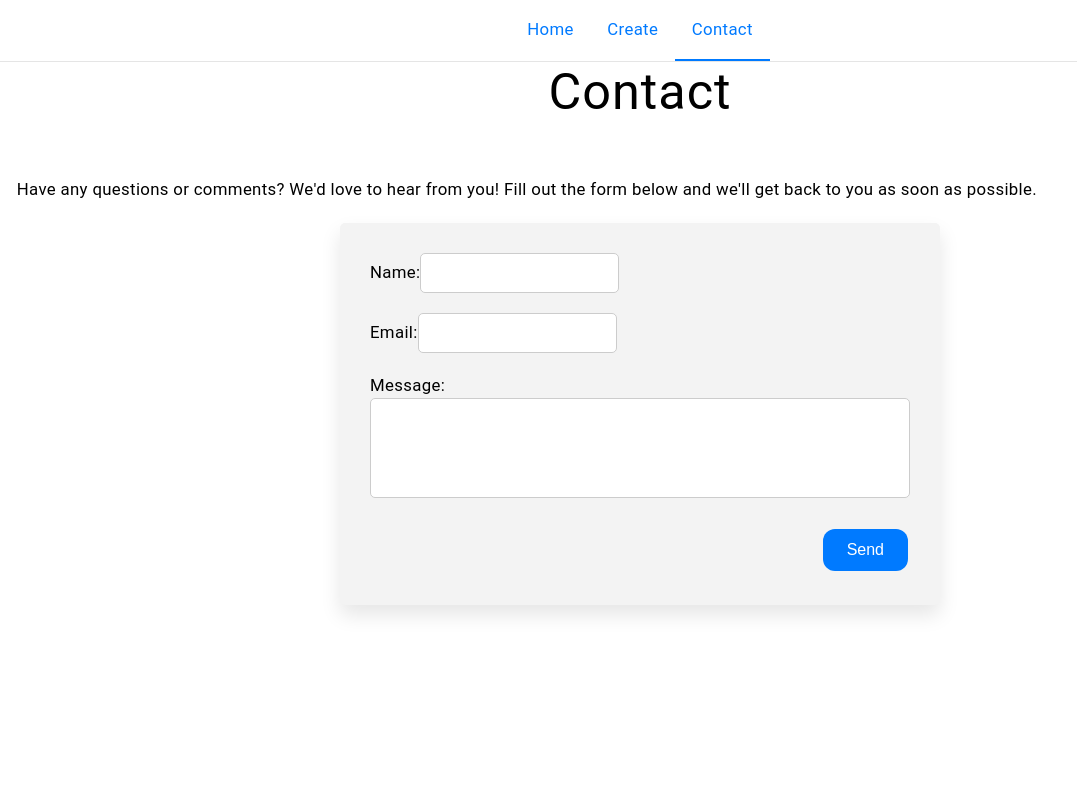
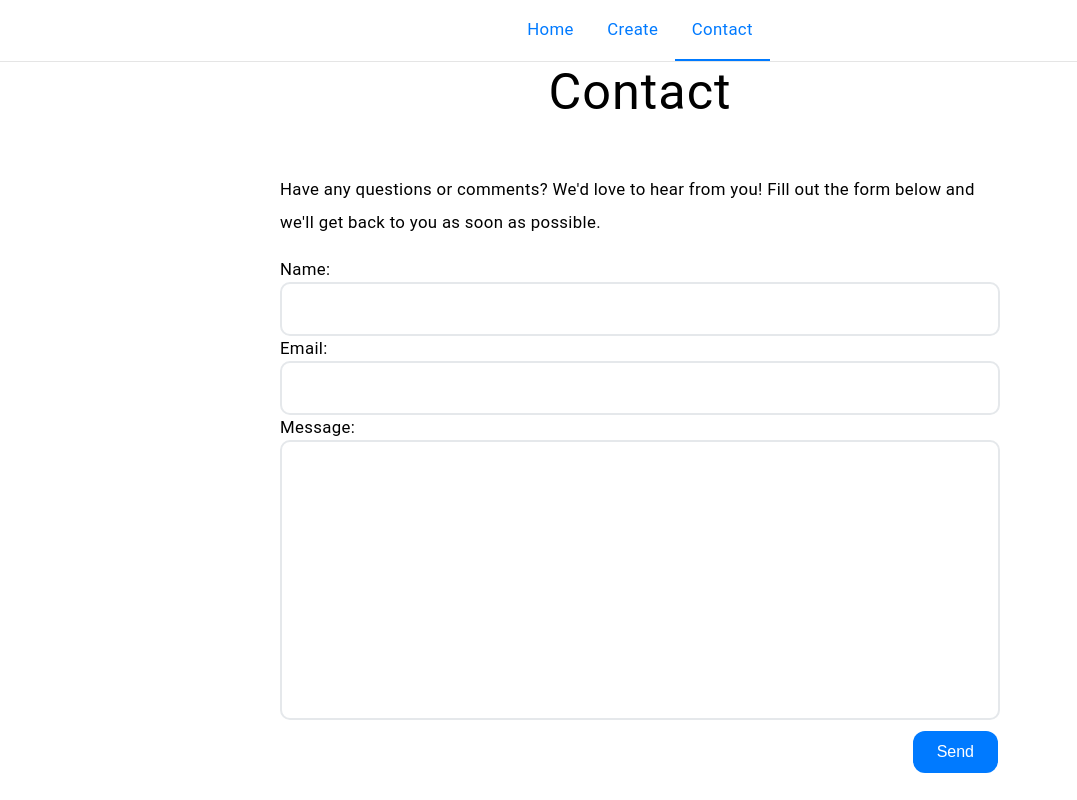
Before and after one commit to edelvarden/blog-app, a React (Vite) app: page /contact in a window 1280 px wide. Shown: the top 800 px of the page, without its empty margins (0-1077 px from the left). Built offline with nearby package versions, Linux system fonts and the light colour scheme.

Commit message:
update contact form styles

```diff
--- a/src/components/ContactPage/index.jsx
+++ b/src/components/ContactPage/index.jsx
@@ -1,5 +1,36 @@
 import { useState } from 'react';
 import "./styles.scss";
+
+const Label = ({ text }) => <label className="form__label">{text}</label>;
+
+const Input = ({ id, value, onChange, required }) => (
+  <input
+    className="form__input"
+    type="text"
+    id={id}
+    value={value}
+    onChange={onChange}
+    required={required}
+    autoComplete="off"
+  />
+);
+
+const TextareaButtons = () => <div className="form__textarea-buttons"></div>;
+
+const SubmitButton = ({ text }) => (
+  <button className="form__submit" type="submit">
+    {text}
+  </button>
+);
+
+const Form = ({ onSubmit, children }) => <form className="form" onSubmit={onSubmit}>{children}</form>;
+
+const InputField = ({ labelText, inputId, value, onChange, required = false }) => (
+  <>
+    <Label text={labelText} />
+    <Input id={inputId} value={value} onChange={e => onChange(e.target.value)} required={required} />
+  </>
+);
 
 const ContactPage = () => {
   const [name, setName] = useState("");
@@ -13,56 +44,32 @@ const ContactPage = () => {
     }
   };
 
+  const TextareaField = ({ labelText, value, onChange }) => (
+    <>
+      <Label text={labelText} />
+      <div>
+        <textarea className='form__textarea' />
+      </div>
+    </>
+  );
+
   return (
     <section className="contact">
+      <div className='contact__container'>
         <h1 className="contact__title">Contact</h1>
         <p>
           Have any questions or comments? We'd love to hear from you! Fill out the
           form below and we'll get back to you as soon as possible.
         </p>
 
-      <form className="contact__form" onSubmit={handleFormSubmit}>
-        <div className="form-group">
-          <label htmlFor="name">Name:</label>
-          <input
-            className="form-input"
-            type="text"
-            id="name"
-            value={name}
-            onChange={(e) => setName(e.target.value)}
-            required
-          />
+        <Form onSubmit={handleFormSubmit}>
+          <InputField labelText="Name:" inputId="name" value={name} onChange={setName} required />
+          <InputField labelText="Email:" inputId="email" value={email} onChange={setEmail} required />
+          <TextareaField labelText="Message:" value={message} onChange={setMessage} />
+          <TextareaButtons />
+          <SubmitButton text="Send" />
+        </Form>
       </div>
-
-        <div className="form-group">
-          <label htmlFor="email">Email:</label>
-          <input
-            className="form-input"
-            type="email"
-            id="email"
-            value={email}
-            onChange={(e) => setEmail(e.target.value)}
-            required
-            pattern="[a-z0-9._%+-]+@[a-z0-9.-]+\.[a-z]{2,}$"
-          />
-        </div>
-
-        <div className="form-group">
-          <label htmlFor="message">Message:</label>
-          <textarea
-            className="form-textarea"
-            id="message"
-            value={message}
-            onChange={(e) => setMessage(e.target.value)}
-            required
-            minLength={10}
-          ></textarea>
-        </div>
-
-        <button className="form__submit" type="submit">
-          Send
-        </button>
-      </form>
     </section>
   );
 };
--- a/src/components/ContactPage/styles.scss
+++ b/src/components/ContactPage/styles.scss
@@ -6,75 +6,4 @@
   &__title {
     text-align: center;
   }
-
-  /* contact form */
-  &__form {
-    max-width: 600px;
-    width: 100%;
-    display: flex;
-    flex-direction: column;
-    padding: 30px;
-    background-color: #f3f3f3;
-    box-shadow: 0 10px 20px rgba(0, 0, 0, 0.1);
-    border-radius: 5px;
-    margin-left: auto;
-    margin-right: auto;
-  }
 }
-
-/* contact form container */
-.contact-container {
-  display: flex;
-  justify-content: center;
-  align-items: center;
-  min-height: calc(100vh - 200px);
-}
-
-.contact-form h2 {
-  text-align: center;
-  font-weight: 700;
-  margin-bottom: 30px;
-}
-
-/* input fields */
-.form-input {
-  height: 40px;
-  padding: 10px;
-  margin-bottom: 20px;
-  outline: none;
-  border: 1px solid #ccc;
-  border-radius: 5px;
-  transition: border 0.2s ease-in-out;
-}
-.form-input:focus,
-.form-textarea:focus {
-  border: 1px solid #3699ff;
-}
-
-/* submit button */
-.form-submit {
-  background-color: #3699ff;
-  color: #fff;
-  border: none;
-  border-radius: 5px;
-  padding: 10px 20px;
-  cursor: pointer;
-  transition: background-color 0.2s ease-in-out;
-  margin-top: 20px;
-}
-.form-submit:hover {
-  background-color: #2472dd;
-}
-
-/* message textarea */
-.form-textarea {
-  padding: 10px;
-  margin-bottom: 20px;
-  outline: none;
-  border: 1px solid #ccc;
-  border-radius: 5px;
-  resize: none;
-  transition: border 0.2s ease-in-out;
-  min-height: 100px;
-  width: 100%;
-}
```
Lines whose indentation alone changed are shown as unchanged.
